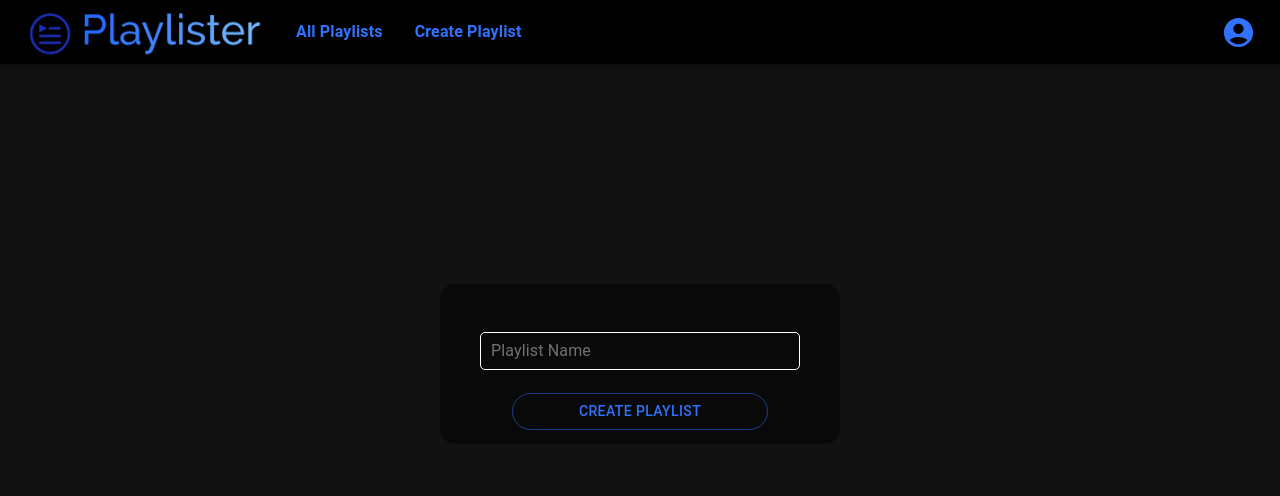
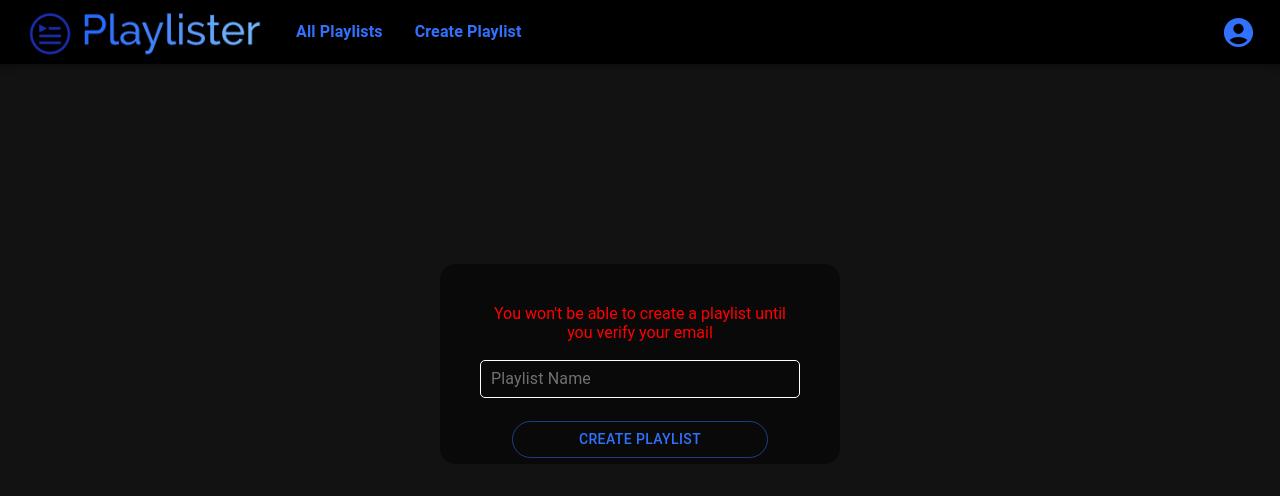
Before and after one commit to nickdas1/playlist-maker, a React (Create React App) app in the folder frontend/: page /playlist/create in a window 1280 px wide. Shown: the top 496 px of the page. Built offline with nearby package versions, Linux system fonts and the light colour scheme; sample sign-in values are in the browser's storage.

Commit message:
require email verification for creating playlists

```diff
--- a/frontend/src/assets/styles.css
+++ b/frontend/src/assets/styles.css
@@ -20,4 +20,5 @@ body {
 
 .fail {
     color: red;
+    margin-bottom: 10px;
 }
--- a/frontend/src/components/playlists/CreatePlaylist.js
+++ b/frontend/src/components/playlists/CreatePlaylist.js
@@ -11,6 +11,7 @@ import { useUser } from "../../auth/useUser";
 
 export default function CreatePlaylist() {
     const user = useUser();
+    const { isVerified } = user;
 
     const [playlistName, setPlaylistName] = useState("");
     const [errorMsg, setErrorMsg] = useState("");
@@ -22,7 +23,7 @@ export default function CreatePlaylist() {
         if (showErrorMessage) {
             setTimeout(() => {
                 setShowErrorMessage(false);
-            }, 5000);
+            }, 3000);
         }
     }, [showErrorMessage]);
 
@@ -31,21 +32,28 @@ export default function CreatePlaylist() {
             setErrorMsg("You must enter a playlist name!");
             setShowErrorMessage(true);
             return;
-        };
+        }
+        try {
             const response = await axios.post("/api/playlist/create", {
                 name: playlistName,
                 songs: [],
                 user: user.email,
+                isVerified,
             });
             navigate(`/playlist/${response.data.insertedId}`);
+        } catch (e) {
+            setErrorMsg(e.response.data.message);
+        }
     };
 
     return (
         <InfoContainer>
-            <InfoBox sx={{height: "20vh"}}>
-            {showErrorMessage && (
+            <InfoBox sx={{ height: "25vh" }}>
+                {showErrorMessage && <div className="fail">{errorMsg}</div>}
+                {!isVerified && (
                     <div className="fail">
-                        {errorMsg}
+                        You won't be able to create a playlist until you verify
+                        your email
                     </div>
                 )}
                 <InfoInput
@@ -53,10 +61,7 @@ export default function CreatePlaylist() {
                     disableUnderline
                     onChange={(e) => setPlaylistName(e.target.value)}
                 />
-                <PrimaryButton
-                    onClick={createPlaylist}
-                    variant="outlined"
-                >
+                <PrimaryButton onClick={createPlaylist} variant="outlined">
                     Create Playlist
                 </PrimaryButton>
             </InfoBox>
--- a/frontend/src/components/users/ForgotPassword.js
+++ b/frontend/src/components/users/ForgotPassword.js
@@ -21,7 +21,7 @@ export default function ForgotPassword() {
             setSuccess(true);
             setTimeout(() => {
                 navigate("/login");
-            }, 5000);
+            }, 3000);
         } catch (e) {
             setErrorMsg(e.message);
         }
--- a/frontend/src/components/users/PleaseVerifyEmail.js
+++ b/frontend/src/components/users/PleaseVerifyEmail.js
@@ -9,7 +9,7 @@ export default function PleaseVerifyEmail() {
     useEffect(() => {
         setTimeout(() => {
             navigate("/profile");
-        }, 5000);
+        }, 3000);
     }, [navigate]);
 
     return (
--- a/frontend/src/components/users/Profile.js
+++ b/frontend/src/components/users/Profile.js
@@ -47,7 +47,7 @@ export default function Profile() {
             setTimeout(() => {
                 setShowSuccessMessage(false);
                 setShowErrorMessage(false);
-            }, 5000);
+            }, 3000);
         }
     }, [showSuccessMessage, showErrorMessage]);
 
@@ -86,7 +86,7 @@ export default function Profile() {
                         Info for {email}
                     </Typography>
                     {!isVerified && (
-                        <div style={{ color: "red", marginBottom: "10px" }}>
+                        <div className="fail">
                             You won't be able to make any changes until you
                             verify your email
                         </div>
```
Also changed, not shown: 2 other files (tests, documents, lock files or other folders). Lines whose indentation alone changed are shown as unchanged.
